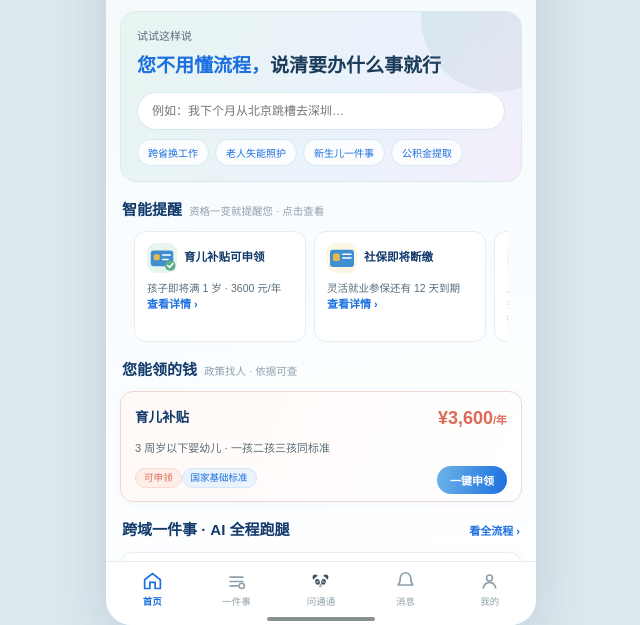
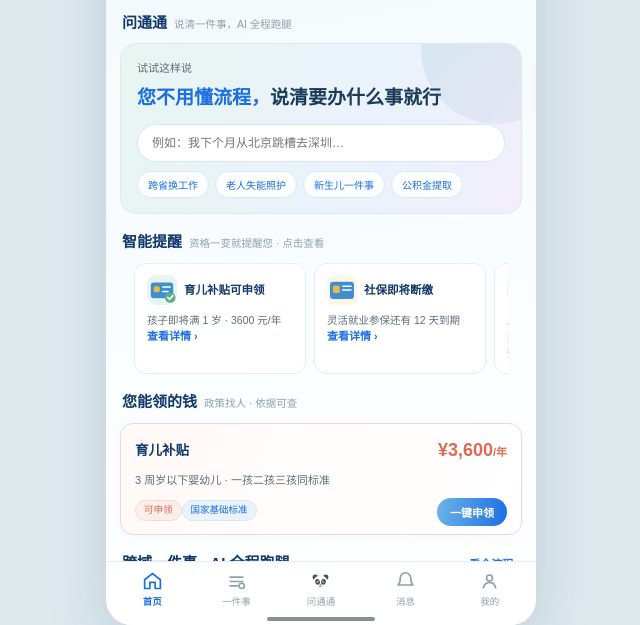
Before and after one commit to yadavbalaram406-byte/yadavbalaram406-byte.github.io, a plain HTML site: page gst/v2/index.html in a window 1280 px wide. Shown: the part 175-800 px from the top of the page, without its empty margins (319-959 px from the left). Drawn offline with Linux system fonts and the light colour scheme.

Commit message:
v2: add section title above AI ask box

```diff
--- a/gst/v2/index.html
+++ b/gst/v2/index.html
@@ -54,7 +54,7 @@ body{background:#DEE9EE;font-family:"PingFang SC","Hiragino Sans GB","Microsoft
 .btn{border:none;background:linear-gradient(100deg,#6DB4E8,#1B6FE0);color:#fff;border-radius:16px;padding:6px 13px;font-size:11px;font-weight:700;cursor:pointer;font-family:inherit}
 
 /* 主入口：一句话说需求 */
-.askbox{margin:14px 14px 0;background:linear-gradient(115deg,#E8F5F0,#EAF2FC 60%,#F2EEFA);border:1px solid #DBECE8;border-radius:16px;padding:16px 16px 15px;position:relative;overflow:hidden}
+.askbox{margin:0 14px 0;background:linear-gradient(115deg,#E8F5F0,#EAF2FC 60%,#F2EEFA);border:1px solid #DBECE8;border-radius:16px;padding:16px 16px 15px;position:relative;overflow:hidden}
 .askbox:before{content:"";position:absolute;width:150px;height:150px;border-radius:50%;right:-50px;top:-70px;background:linear-gradient(135deg,rgba(62,158,145,.14),rgba(139,123,196,.08))}
 .askbox .lb{font-size:11px;color:var(--muted);margin-bottom:7px}
 .askbox .big{font-size:19px;font-weight:800;color:#1B3C58;line-height:1.45}
@@ -155,6 +155,7 @@ body{background:#DEE9EE;font-family:"PingFang SC","Hiragino Sans GB","Microsoft
    <div class="hd"><svg class="logo" viewBox="0 0 40 40" id="lg1"></svg><div><div class="tt">国数通</div><div class="sub">国家级公共服务 一站式智能体</div></div><div class="sp"></div><button class="iconbtn" onclick="go('msg')"><svg width="19" height="19" viewBox="0 0 24 24" fill="none" stroke="#26383A" stroke-width="2"><path d="M18 8a6 6 0 0 0-12 0c0 7-3 8-3 8h18s-3-1-3-8"/></svg><span class="dot"></span></button></div>
    <div class="brand"><div class="brand-t">国家数据集团官方平台 · 您的公共服务 一站式智能体</div><div class="brand-m"><div class="main"><div class="brand-s">一件事，一句话，国数通全程办</div><div class="brand-d">不用知道归哪个部门 · 跨部委 / 跨省市 / 跨政企一次串联</div></div><svg class="brand-p" id="bp" viewBox="0 0 64 64"></svg></div></div>
 
+   <div class="sec-t" style="margin:14px 16px 9px"><b>问通通</b><span>说清一件事，AI 全程跑腿</span></div>
    <div class="askbox"><div class="lb">试试这样说</div><div class="big"><em>您不用懂流程，</em>说清要办什么事就行</div>
     <input id="q" placeholder="例如：我下个月从北京跳槽去深圳…" onkeydown="if(event.key==='Enter')ask()">
     <div class="eg"><button onclick="fill('我下个月从北京跳槽去深圳')">跨省换工作</button><button onclick="fill('家里老人失能了，能办什么')">老人失能照护</button><button onclick="fill('孩子出生了要办哪些事')">新生儿一件事</button><button onclick="fill('我想把公积金取出来交房租')">公积金提取</button></div>
```
